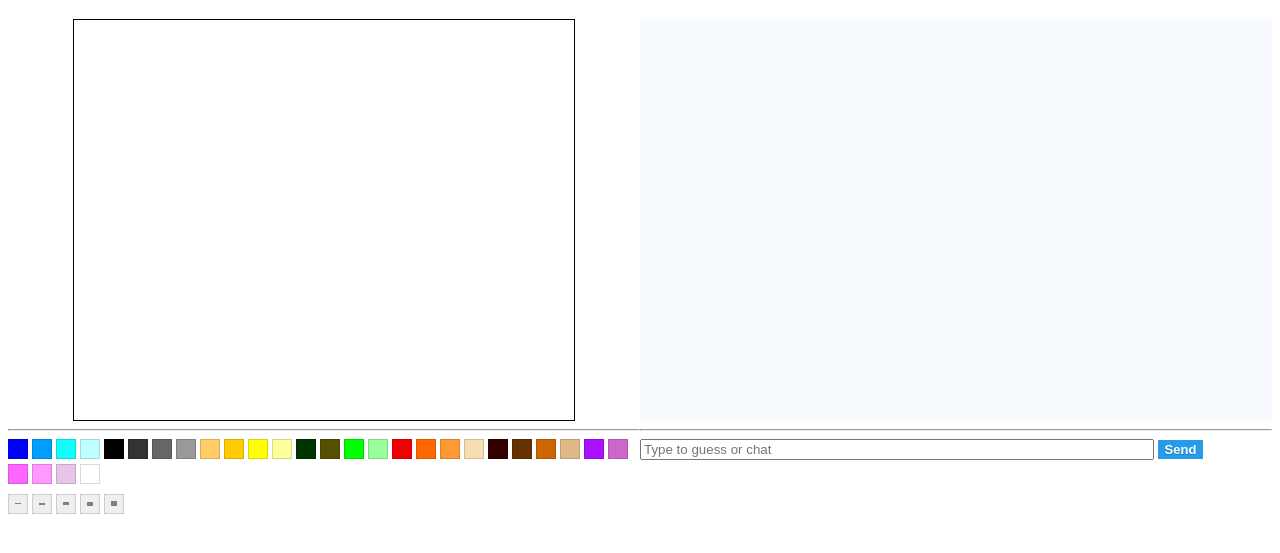
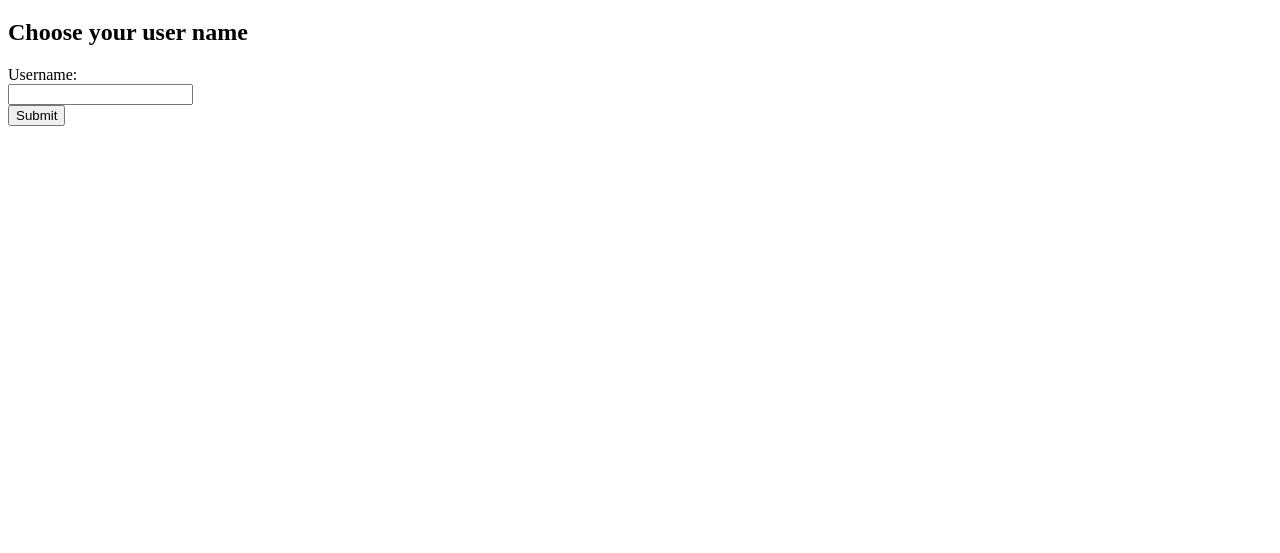
Before and after one commit to Umfi/drawguessgame, a plain HTML site: page frontend/src/index.html in a window 1280 px wide. Shown: the part 61-614 px from the top of the page. Drawn offline with nearby package versions, Linux system fonts and the light colour scheme.

Commit message:
Started with MVC

```diff
--- a/frontend/src/index.html
+++ b/frontend/src/index.html
@@ -12,7 +12,17 @@
     <div id="app">
 
         <h1>Draw Guess Game</h1>
-        <div class="row">
+
+        <div class="row" id="setup">
+            <h2>Choose your user name</h2>
+            <form>
+                <label for="username">Username:</label><br>
+                <input type="text" id="username" name="username"><br>
+                <input type="button" id="save_username_btn" value="Submit">
+            </form>
+        </div>
+
+        <div class="row" id="game">
             <div class="column">
                 <canvas id='drawing-pad' width='500' height='400'></canvas>
                 <hr>
@@ -65,17 +75,14 @@
                 <input type="button" value="Restart" id="restart">
 
             </div>
-
         </div>
 
     </div>
 
 
-
-
     <!-- JS Logic -->
     <script src="https://ajax.googleapis.com/ajax/libs/jquery/3.5.1/jquery.min.js"></script>
-    <script src="js/websocket.js"></script>
+    <script src="js/app.js"></script>
 </body>
 
 </html>
--- /dev/null
+++ b/frontend/src/js/app.js
@@ -0,0 +1,80 @@
+// ============== Model =========================
+const userData = {
+    'name': "",
+};
+
+// ============== View =========================
+class GameView {
+    init() {
+        console.log("Start Drawing Guess Game");
+        this.renderScreen();
+        this.enableRegistration();
+    }
+
+    renderScreen() {
+
+        const user = app.getUser();
+
+        if (user.name === "") {
+            this.showSetupScreen();
+            this.hideGameScreen();
+        } else {
+            this.showGameScreen();
+            this.hideSetupScreen();
+        }
+    }
+
+    showSetupScreen() {
+        $("#setup").show();
+    }
+    hideSetupScreen() {
+        $("#setup").hide();
+    }
+
+    showGameScreen() {
+        $("#game").show();
+    }
+    hideGameScreen() {
+        $("#game").hide();
+    }
+
+    enableRegistration() {
+        const $submitRegistration = document.getElementById('save_username_btn');
+        $submitRegistration.addEventListener("click", this.registrationBtnClicked.bind(this));
+    }
+
+    registrationBtnClicked() {
+        var userName = $("#username").val();
+        app.completeSetup(userName);
+    }
+}
+
+const gameView = new GameView();
+
+//================ Controller ==================
+class GameController {
+    constructor(gameView) {
+        this.gameView = gameView;
+    }
+
+    init() {
+        this.gameView.init();
+    }
+
+    getUser() {
+        if (localStorage.getItem("userData") === null) {
+            return userData;
+        } else {
+            return localStorage.getItem("userData");
+        }
+    }
+
+    completeSetup(userName) {
+        userData.name = userName;
+        localStorage.setItem('userData', userData);
+        this.gameView.renderScreen();
+    }
+}
+
+const app = new GameController(gameView);
+app.init();
```
